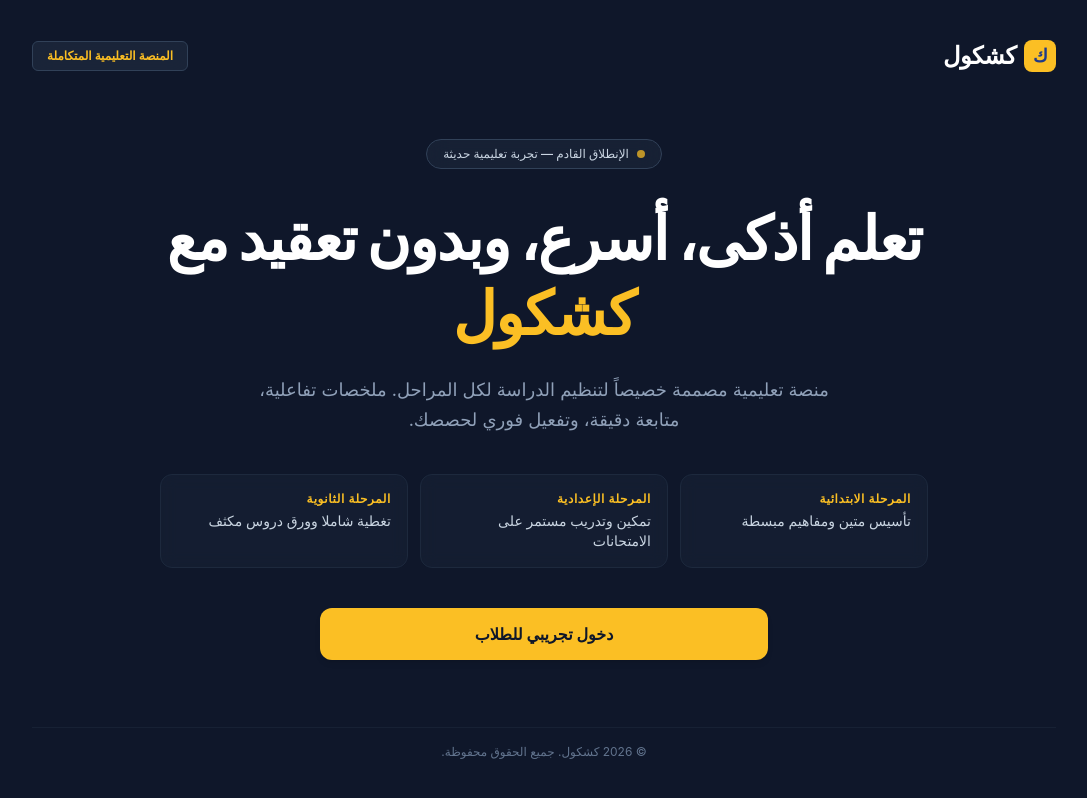
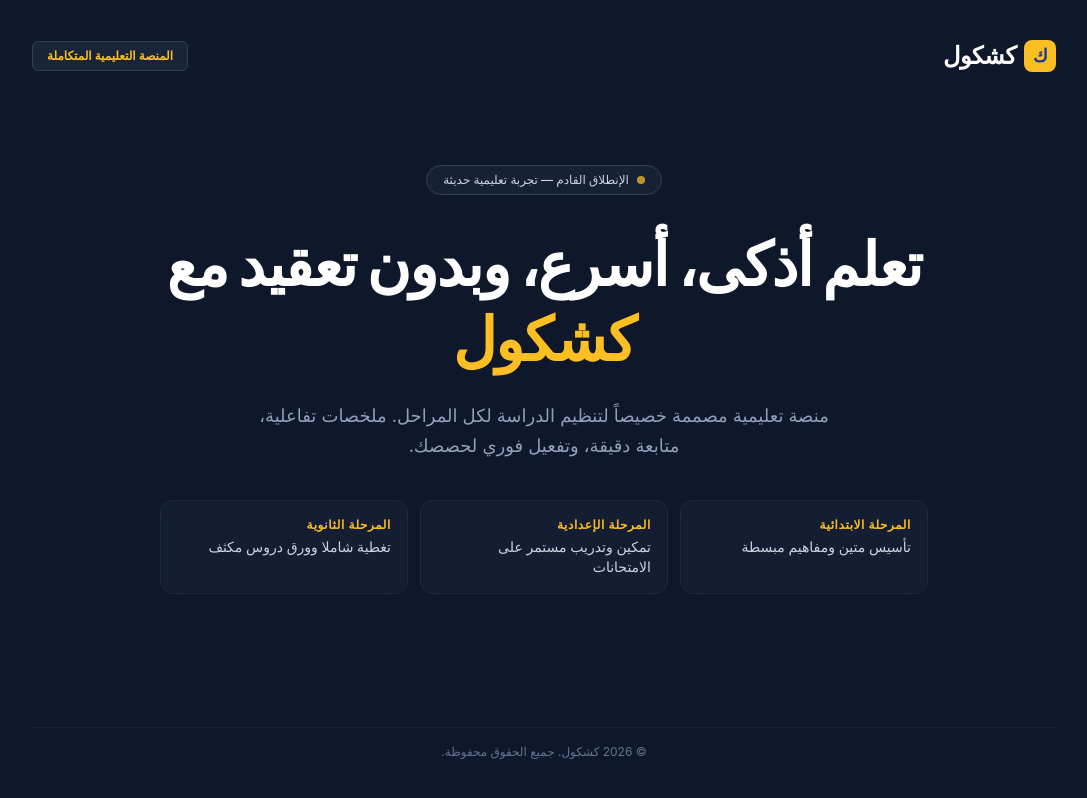
Before and after one commit to kashkool-edu/kashkool-platform, a Next.js app: page / in a window 1280 px wide. Shown: the whole page, without its empty margins (96-1183 px from the left). Built offline with nearby package versions, Linux system fonts and the light colour scheme.

Commit message:
V1 of the app complete

```diff
--- a/app/page.tsx
+++ b/app/page.tsx
@@ -1,5 +1,3 @@
-import Link from 'next/link';
-
 export default function ComingSoonPage() {
   return (
     <div className="min-h-screen bg-[#0F172A] text-slate-100 flex flex-col justify-between p-6 dir-rtl text-right" dir="rtl">
@@ -48,15 +46,6 @@ export default function ComingSoonPage() {
           </div>
         </div>
 
-        {/* Actions */}
-        <div className="flex flex-col sm:flex-row gap-3 w-full max-w-md">
-          <Link
-            href="/login"
-            className="w-full py-3.5 bg-[#FBBF24] hover:bg-amber-400 text-[#0F172A] font-bold rounded-xl text-center transition-all duration-200 shadow-md hover:shadow-amber-500/10 active:scale-[0.99]"
-          >
-            دخول تجريبي للطلاب
-          </Link>
-        </div>
       </main>
 
       {/* Footer */}
```
